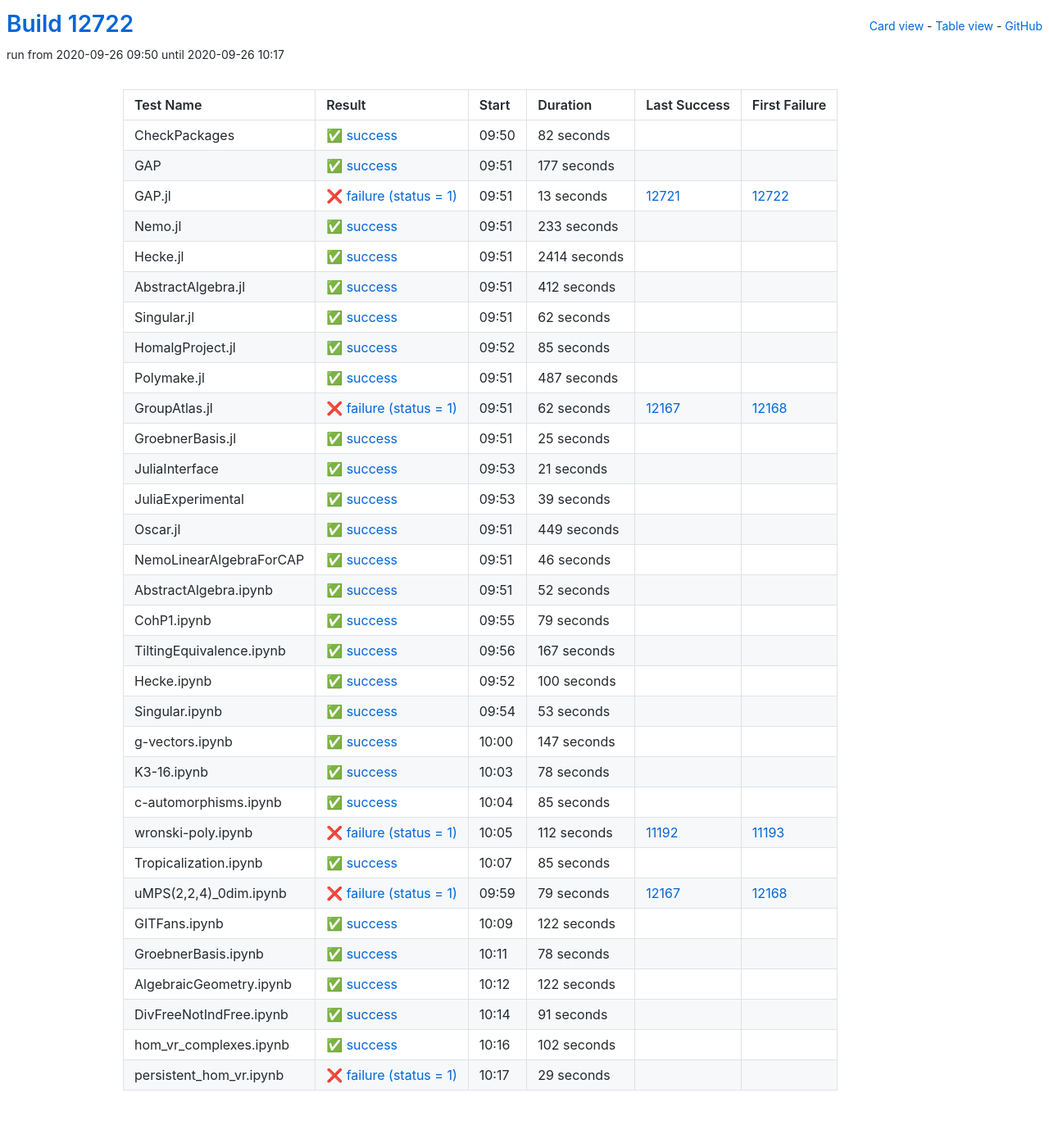
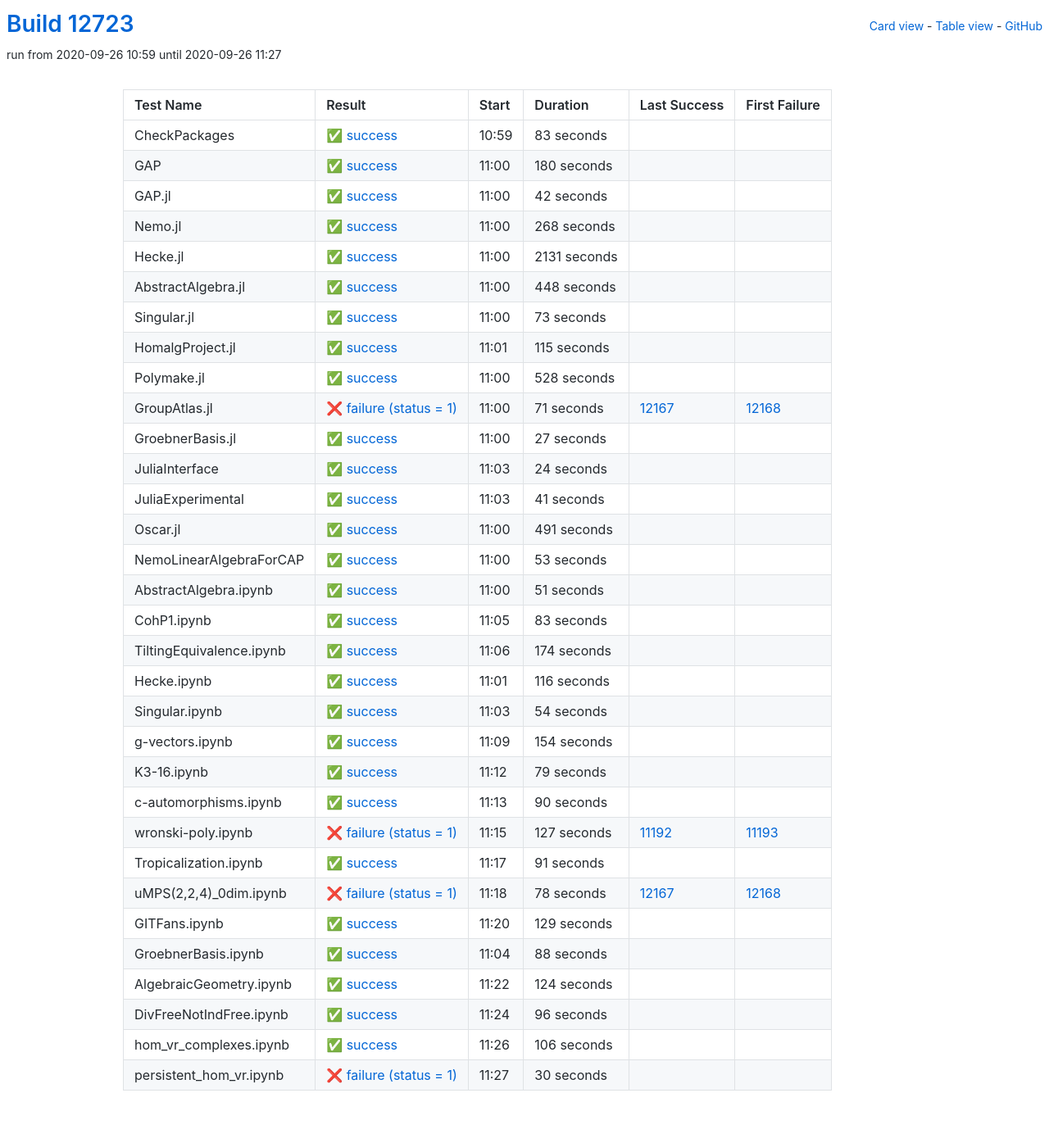
Before and after one commit to oscar-system/oscar-ci-status, a Jekyll site: the page built from table.html, in a window 1280 px wide. Shown: the whole page at 82% size. Built offline with Jekyll 4.4.1, drawn with Linux system fonts in a browser that asks for light colours.

Commit message:
Build #12723

```diff
--- a/_data/ci.yml
+++ b/_data/ci.yml
@@ -1,6 +1,6 @@
 ---
-build: 12722
-build_url: https://oscarci.mathematik.uni-kl.de/job/oscar/12722/
+build: 12723
+build_url: https://oscarci.mathematik.uni-kl.de/job/oscar/12723/
 job: oscar
 organization: oscar-system
 repo: oscar-ci-status
@@ -8,200 +8,260 @@
 tests:
 - name: CheckPackages
   id: checkpackages
-  log: https://oscarci.mathematik.uni-kl.de/job/oscar/12722/artifact/logs/build-12722/CheckPackages.log
-  start: 2020-09-26 09:50
+  log: https://oscarci.mathematik.uni-kl.de/job/oscar/12723/artifact/logs/build-12723/CheckPackages.log
+  start: 2020-09-26 10:59
   success: true
   exitcode: 0
   status: success
-  duration: 82
+  duration: 83
   last_success: false
   last_success_url:
   first_failure: false
   first_failure_url:
 - name: GAP
   id: gap
-  log: https://oscarci.mathematik.uni-kl.de/job/oscar/12722/artifact/logs/build-12722/GAP.log
-  start: 2020-09-26 09:51
+  log: https://oscarci.mathematik.uni-kl.de/job/oscar/12723/artifact/logs/build-12723/GAP.log
+  start: 2020-09-26 11:00
   success: true
   exitcode: 0
   status: success
-  duration: 177
+  duration: 180
   last_success: false
   last_success_url:
   first_failure: false
   first_failure_url:
 - name: GAP.jl
   id: gap-jl
-  log: https://oscarci.mathematik.uni-kl.de/job/oscar/12722/artifact/logs/build-12722/GAP.jl.log
-  start: 2020-09-26 09:51
-  success: false
-  exitcode: 1
-  status: failure
-  duration: 13
-  last_success: 12721
-  last_success_url: https://oscarci.mathematik.uni-kl.de/job/oscar/12721/
-  first_failure: 12722
-  first_failure_url: https://oscarci.mathematik.uni-kl.de/job/oscar/12722/
-- name: Nemo.jl
-  id: nemo-jl
-  log: https://oscarci.mathematik.uni-kl.de/job/oscar/12722/artifact/logs/build-12722/Nemo.jl.log
-  start: 2020-09-26 09:51
+  log: https://oscarci.mathematik.uni-kl.de/job/oscar/12723/artifact/logs/build-12723/GAP.jl.log
+  start: 2020-09-26 11:00
   success: true
   exitcode: 0
   status: success
-  duration: 233
+  duration: 42
+  last_success: false
+  last_success_url:
+  first_failure: false
+  first_failure_url:
+- name: Nemo.jl
+  id: nemo-jl
+  log: https://oscarci.mathematik.uni-kl.de/job/oscar/12723/artifact/logs/build-12723/Nemo.jl.log
+  start: 2020-09-26 11:00
+  success: true
+  exitcode: 0
+  status: success
+  duration: 268
   last_success: false
   last_success_url:
   first_failure: false
   first_failure_url:
 - name: Hecke.jl
   id: hecke-jl
-  log: https://oscarci.mathematik.uni-kl.de/job/oscar/12722/artifact/logs/build-12722/Hecke.jl.log
-  start: 2020-09-26 09:51
+  log: https://oscarci.mathematik.uni-kl.de/job/oscar/12723/artifact/logs/build-12723/Hecke.jl.log
+  start: 2020-09-26 11:00
   success: true
   exitcode: 0
   status: success
-  duration: 2414
+  duration: 2131
   last_success: false
   last_success_url:
   first_failure: false
   first_failure_url:
 - name: AbstractAlgebra.jl
   id: abstractalgebra-jl
-  log: https://oscarci.mathematik.uni-kl.de/job/oscar/12722/artifact/logs/build-12722/AbstractAlgebra.jl.log
-  start: 2020-09-26 09:51
+  log: https://oscarci.mathematik.uni-kl.de/job/oscar/12723/artifact/logs/build-12723/AbstractAlgebra.jl.log
+  start: 2020-09-26 11:00
   success: true
   exitcode: 0
   status: success
-  duration: 412
+  duration: 448
   last_success: false
   last_success_url:
   first_failure: false
   first_failure_url:
 - name: Singular.jl
   id: singular-jl
-  log: https://oscarci.mathematik.uni-kl.de/job/oscar/12722/artifact/logs/build-12722/Singular.jl.log
-  start: 2020-09-26 09:51
+  log: https://oscarci.mathematik.uni-kl.de/job/oscar/12723/artifact/logs/build-12723/Singular.jl.log
+  start: 2020-09-26 11:00
   success: true
   exitcode: 0
   status: success
-  duration: 62
+  duration: 73
   last_success: false
   last_success_url:
   first_failure: false
   first_failure_url:
 - name: HomalgProject.jl
   id: homalgproject-jl
-  log: https://oscarci.mathematik.uni-kl.de/job/oscar/12722/artifact/logs/build-12722/HomalgProject.jl.log
-  start: 2020-09-26 09:52
+  log: https://oscarci.mathematik.uni-kl.de/job/oscar/12723/artifact/logs/build-12723/HomalgProject.jl.log
+  start: 2020-09-26 11:01
   success: true
   exitcode: 0
   status: success
-  duration: 85
+  duration: 115
   last_success: false
   last_success_url:
   first_failure: false
   first_failure_url:
 - name: Polymake.jl
   id: polymake-jl
-  log: https://oscarci.mathematik.uni-kl.de/job/oscar/12722/artifact/logs/build-12722/Polymake.jl.log
-  start: 2020-09-26 09:51
+  log: https://oscarci.mathematik.uni-kl.de/job/oscar/12723/artifact/logs/build-12723/Polymake.jl.log
+  start: 2020-09-26 11:00
   success: true
   exitcode: 0
   status: success
-  duration: 487
+  duration: 528
   last_success: false
   last_success_url:
   first_failure: false
   first_failure_url:
 - name: GroupAtlas.jl
   id: groupatlas-jl
-  log: https://oscarci.mathematik.uni-kl.de/job/oscar/12722/artifact/logs/build-12722/GroupAtlas.jl.log
-  start: 2020-09-26 09:51
+  log: https://oscarci.mathematik.uni-kl.de/job/oscar/12723/artifact/logs/build-12723/GroupAtlas.jl.log
+  start: 2020-09-26 11:00
   success: false
   exitcode: 1
   status: failure
-  duration: 62
+  duration: 71
   last_success: 12167
   last_success_url: https://oscarci.mathematik.uni-kl.de/job/oscar/12167/
   first_failure: 12168
   first_failure_url: https://oscarci.mathematik.uni-kl.de/job/oscar/12168/
 - name: GroebnerBasis.jl
   id: groebnerbasis-jl
-  log: https://oscarci.mathematik.uni-kl.de/job/oscar/12722/artifact/logs/build-12722/GroebnerBasis.jl.log
-  start: 2020-09-26 09:51
+  log: https://oscarci.mathematik.uni-kl.de/job/oscar/12723/artifact/logs/build-12723/GroebnerBasis.jl.log
+  start: 2020-09-26 11:00
   success: true
   exitcode: 0
   status: success
-  duration: 25
+  duration: 27
   last_success: false
   last_success_url:
   first_failure: false
   first_failure_url:
 - name: JuliaInterface
   id: juliainterface
-  log: https://oscarci.mathematik.uni-kl.de/job/oscar/12722/artifact/logs/build-12722/JuliaInterface.log
-  start: 2020-09-26 09:53
+  log: https://oscarci.mathematik.uni-kl.de/job/oscar/12723/artifact/logs/build-12723/JuliaInterface.log
+  start: 2020-09-26 11:03
   success: true
   exitcode: 0
   status: success
-  duration: 21
+  duration: 24
   last_success: false
   last_success_url:
   first_failure: false
   first_failure_url:
 - name: JuliaExperimental
   id: juliaexperimental
-  log: https://oscarci.mathematik.uni-kl.de/job/oscar/12722/artifact/logs/build-12722/JuliaExperimental.log
-  start: 2020-09-26 09:53
+  log: https://oscarci.mathematik.uni-kl.de/job/oscar/12723/artifact/logs/build-12723/JuliaExperimental.log
+  start: 2020-09-26 11:03
   success: true
   exitcode: 0
   status: success
-  duration: 39
+  duration: 41
   last_success: false
   last_success_url:
   first_failure: false
   first_failure_url:
 - name: Oscar.jl
   id: oscar-jl
-  log: https://oscarci.mathematik.uni-kl.de/job/oscar/12722/artifact/logs/build-12722/Oscar.jl.log
-  start: 2020-09-26 09:51
+  log: https://oscarci.mathematik.uni-kl.de/job/oscar/12723/artifact/logs/build-12723/Oscar.jl.log
+  start: 2020-09-26 11:00
   success: true
   exitcode: 0
   status: success
-  duration: 449
+  duration: 491
   last_success: false
   last_success_url:
   first_failure: false
   first_failure_url:
 - name: NemoLinearAlgebraForCAP
   id: nemolinearalgebraforcap
-  log: https://oscarci.mathematik.uni-kl.de/job/oscar/12722/artifact/logs/build-12722/NemoLinearAlgebraForCAP.log
-  start: 2020-09-26 09:51
+  log: https://oscarci.mathematik.uni-kl.de/job/oscar/12723/artifact/logs/build-12723/NemoLinearAlgebraForCAP.log
+  start: 2020-09-26 11:00
   success: true
   exitcode: 0
   status: success
-  duration: 46
+  duration: 53
   last_success: false
   last_success_url:
   first_failure: false
   first_failure_url:
 - name: AbstractAlgebra.ipynb
   id: abstractalgebra-ipynb
-  log: https://oscarci.mathematik.uni-kl.de/job/oscar/12722/artifact/logs/build-12722/AbstractAlgebra.ipynb.log
-  start: 2020-09-26 09:51
+  log: https://oscarci.mathematik.uni-kl.de/job/oscar/12723/artifact/logs/build-12723/AbstractAlgebra.ipynb.log
+  start: 2020-09-26 11:00
   success: true
   exitcode: 0
   status: success
-  duration: 52
+  duration: 51
   last_success: false
   last_success_url:
   first_failure: false
   first_failure_url:
 - name: CohP1.ipynb
   id: cohp1-ipynb
-  log: https://oscarci.mathematik.uni-kl.de/job/oscar/12722/artifact/logs/build-12722/CohP1.ipynb.log
-  start: 2020-09-26 09:55
+  log: https://oscarci.mathematik.uni-kl.de/job/oscar/12723/artifact/logs/build-12723/CohP1.ipynb.log
+  start: 2020-09-26 11:05
+  success: true
+  exitcode: 0
+  status: success
+  duration: 83
+  last_success: false
+  last_success_url:
+  first_failure: false
+  first_failure_url:
+- name: TiltingEquivalence.ipynb
+  id: tiltingequivalence-ipynb
+  log: https://oscarci.mathematik.uni-kl.de/job/oscar/12723/artifact/logs/build-12723/TiltingEquivalence.ipynb.log
+  start: 2020-09-26 11:06
+  success: true
+  exitcode: 0
+  status: success
+  duration: 174
+  last_success: false
+  last_success_url:
+  first_failure: false
+  first_failure_url:
+- name: Hecke.ipynb
+  id: hecke-ipynb
+  log: https://oscarci.mathematik.uni-kl.de/job/oscar/12723/artifact/logs/build-12723/Hecke.ipynb.log
+  start: 2020-09-26 11:01
+  success: true
+  exitcode: 0
+  status: success
+  duration: 116
+  last_success: false
+  last_success_url:
+  first_failure: false
+  first_failure_url:
+- name: Singular.ipynb
+  id: singular-ipynb
+  log: https://oscarci.mathematik.uni-kl.de/job/oscar/12723/artifact/logs/build-12723/Singular.ipynb.log
+  start: 2020-09-26 11:03
+  success: true
+  exitcode: 0
+  status: success
+  duration: 54
+  last_success: false
+  last_success_url:
+  first_failure: false
+  first_failure_url:
+- name: g-vectors.ipynb
+  id: g-vectors-ipynb
+  log: https://oscarci.mathematik.uni-kl.de/job/oscar/12723/artifact/logs/build-12723/g-vectors.ipynb.log
+  start: 2020-09-26 11:09
+  success: true
+  exitcode: 0
+  status: success
+  duration: 154
+  last_success: false
+  last_success_url:
+  first_failure: false
+  first_failure_url:
+- name: K3-16.ipynb
+  id: k3-16-ipynb
+  log: https://oscarci.mathematik.uni-kl.de/job/oscar/12723/artifact/logs/build-12723/K3-16.ipynb.log
+  start: 2020-09-26 11:12
   success: true
   exitcode: 0
   status: success
@@ -210,154 +270,34 @@
   last_success_url:
   first_failure: false
   first_failure_url:
-- name: TiltingEquivalence.ipynb
-  id: tiltingequivalence-ipynb
-  log: https://oscarci.mathematik.uni-kl.de/job/oscar/12722/artifact/logs/build-12722/TiltingEquivalence.ipynb.log
-  start: 2020-09-26 09:56
+- name: c-automorphisms.ipynb
+  id: c-automorphisms-ipynb
+  log: https://oscarci.mathematik.uni-kl.de/job/oscar/12723/artifact/logs/build-12723/c-automorphisms.ipynb.log
+  start: 2020-09-26 11:13
   success: true
   exitcode: 0
   status: success
-  duration: 167
-  last_success: false
-  last_success_url:
-  first_failure: false
-  first_failure_url:
-- name: Hecke.ipynb
-  id: hecke-ipynb
-  log: https://oscarci.mathematik.uni-kl.de/job/oscar/12722/artifact/logs/build-12722/Hecke.ipynb.log
-  start: 2020-09-26 09:52
-  success: true
-  exitcode: 0
-  status: success
-  duration: 100
-  last_success: false
-  last_success_url:
-  first_failure: false
-  first_failure_url:
-- name: Singular.ipynb
-  id: singular-ipynb
-  log: https://oscarci.mathematik.uni-kl.de/job/oscar/12722/artifact/logs/build-12722/Singular.ipynb.log
-  start: 2020-09-26 09:54
-  success: true
-  exitcode: 0
-  status: success
-  duration: 53
-  last_success: false
-  last_success_url:
-  first_failure: false
-  first_failure_url:
-- name: g-vectors.ipynb
-  id: g-vectors-ipynb
-  log: https://oscarci.mathematik.uni-kl.de/job/oscar/12722/artifact/logs/build-12722/g-vectors.ipynb.log
-  start: 2020-09-26 10:00
-  success: true
-  exitcode: 0
-  status: success
-  duration: 147
-  last_success: false
-  last_success_url:
-  first_failure: false
-  first_failure_url:
-- name: K3-16.ipynb
-  id: k3-16-ipynb
-  log: https://oscarci.mathematik.uni-kl.de/job/oscar/12722/artifact/logs/build-12722/K3-16.ipynb.log
-  start: 2020-09-26 10:03
-  success: true
-  exitcode: 0
-  status: success
-  duration: 78
-  last_success: false
-  last_success_url:
-  first_failure: false
-  first_failure_url:
-- name: c-automorphisms.ipynb
-  id: c-automorphisms-ipynb
-  log: https://oscarci.mathematik.uni-kl.de/job/oscar/12722/artifact/logs/build-12722/c-automorphisms.ipynb.log
-  start: 2020-09-26 10:04
-  success: true
-  exitcode: 0
-  status: success
-  duration: 85
+  duration: 90
   last_success: false
   last_success_url:
   first_failure: false
   first_failure_url:
 - name: wronski-poly.ipynb
   id: wronski-poly-ipynb
-  log: https://oscarci.mathematik.uni-kl.de/job/oscar/12722/artifact/logs/build-12722/wronski-poly.ipynb.log
-  start: 2020-09-26 10:05
+  log: https://oscarci.mathematik.uni-kl.de/job/oscar/12723/artifact/logs/build-12723/wronski-poly.ipynb.log
+  start: 2020-09-26 11:15
   success: false
   exitcode: 1
   status: failure
-  duration: 112
+  duration: 127
   last_success: 11192
   last_success_url: https://oscarci.mathematik.uni-kl.de/job/oscar/11192/
   first_failure: 11193
   first_failure_url: https://oscarci.mathematik.uni-kl.de/job/oscar/11193/
 - name: Tropicalization.ipynb
   id: tropicalization-ipynb
-  log: https://oscarci.mathematik.uni-kl.de/job/oscar/12722/artifact/logs/build-12722/Tropicalization.ipynb.log
-  start: 2020-09-26 10:07
-  success: true
-  exitcode: 0
-  status: success
-  duration: 85
-  last_success: false
-  last_success_url:
-  first_failure: false
-  first_failure_url:
-- name: uMPS(2,2,4)_0dim.ipynb
-  id: umps-2-2-4-0dim-ipynb
-  log: https://oscarci.mathematik.uni-kl.de/job/oscar/12722/artifact/logs/build-12722/uMPS-2-2-4-_0dim.ipynb.log
-  start: 2020-09-26 09:59
-  success: false
-  exitcode: 1
-  status: failure
-  duration: 79
-  last_success: 12167
-  last_success_url: https://oscarci.mathematik.uni-kl.de/job/oscar/12167/
-  first_failure: 12168
-  first_failure_url: https://oscarci.mathematik.uni-kl.de/job/oscar/12168/
-- name: GITFans.ipynb
-  id: gitfans-ipynb
-  log: https://oscarci.mathematik.uni-kl.de/job/oscar/12722/artifact/logs/build-12722/GITFans.ipynb.log
-  start: 2020-09-26 10:09
-  success: true
-  exitcode: 0
-  status: success
-  duration: 122
-  last_success: false
-  last_success_url:
-  first_failure: false
-  first_failure_url:
-- name: GroebnerBasis.ipynb
-  id: groebnerbasis-ipynb
-  log: https://oscarci.mathematik.uni-kl.de/job/oscar/12722/artifact/logs/build-12722/GroebnerBasis.ipynb.log
-  start: 2020-09-26 10:11
-  success: true
-  exitcode: 0
-  status: success
-  duration: 78
-  last_success: false
-  last_success_url:
-  first_failure: false
-  first_failure_url:
-- name: AlgebraicGeometry.ipynb
-  id: algebraicgeometry-ipynb
-  log: https://oscarci.mathematik.uni-kl.de/job/oscar/12722/artifact/logs/build-12722/AlgebraicGeometry.ipynb.log
-  start: 2020-09-26 10:12
-  success: true
-  exitcode: 0
-  status: success
-  duration: 122
-  last_success: false
-  last_success_url:
-  first_failure: false
-  first_failure_url:
-- name: DivFreeNotIndFree.ipynb
-  id: divfreenotindfree-ipynb
-  log: https://oscarci.mathematik.uni-kl.de/job/oscar/12722/artifact/logs/build-12722/DivFreeNotIndFree.ipynb.log
-  start: 2020-09-26 10:14
+  log: https://oscarci.mathematik.uni-kl.de/job/oscar/12723/artifact/logs/build-12723/Tropicalization.ipynb.log
+  start: 2020-09-26 11:17
   success: true
   exitcode: 0
   status: success
@@ -366,26 +306,86 @@
   last_success_url:
   first_failure: false
   first_failure_url:
-- name: hom_vr_complexes.ipynb
-  id: hom-vr-complexes-ipynb
-  log: https://oscarci.mathematik.uni-kl.de/job/oscar/12722/artifact/logs/build-12722/hom_vr_complexes.ipynb.log
-  start: 2020-09-26 10:16
+- name: uMPS(2,2,4)_0dim.ipynb
+  id: umps-2-2-4-0dim-ipynb
+  log: https://oscarci.mathematik.uni-kl.de/job/oscar/12723/artifact/logs/build-12723/uMPS-2-2-4-_0dim.ipynb.log
+  start: 2020-09-26 11:18
+  success: false
+  exitcode: 1
+  status: failure
+  duration: 78
+  last_success: 12167
+  last_success_url: https://oscarci.mathematik.uni-kl.de/job/oscar/12167/
+  first_failure: 12168
+  first_failure_url: https://oscarci.mathematik.uni-kl.de/job/oscar/12168/
+- name: GITFans.ipynb
+  id: gitfans-ipynb
+  log: https://oscarci.mathematik.uni-kl.de/job/oscar/12723/artifact/logs/build-12723/GITFans.ipynb.log
+  start: 2020-09-26 11:20
   success: true
   exitcode: 0
   status: success
-  duration: 102
+  duration: 129
+  last_success: false
+  last_success_url:
+  first_failure: false
+  first_failure_url:
+- name: GroebnerBasis.ipynb
+  id: groebnerbasis-ipynb
+  log: https://oscarci.mathematik.uni-kl.de/job/oscar/12723/artifact/logs/build-12723/GroebnerBasis.ipynb.log
+  start: 2020-09-26 11:04
+  success: true
+  exitcode: 0
+  status: success
+  duration: 88
+  last_success: false
+  last_success_url:
+  first_failure: false
+  first_failure_url:
+- name: AlgebraicGeometry.ipynb
+  id: algebraicgeometry-ipynb
+  log: https://oscarci.mathematik.uni-kl.de/job/oscar/12723/artifact/logs/build-12723/AlgebraicGeometry.ipynb.log
+  start: 2020-09-26 11:22
+  success: true
+  exitcode: 0
+  status: success
+  duration: 124
+  last_success: false
+  last_success_url:
+  first_failure: false
+  first_failure_url:
+- name: DivFreeNotIndFree.ipynb
+  id: divfreenotindfree-ipynb
+  log: https://oscarci.mathematik.uni-kl.de/job/oscar/12723/artifact/logs/build-12723/DivFreeNotIndFree.ipynb.log
+  start: 2020-09-26 11:24
+  success: true
+  exitcode: 0
+  status: success
+  duration: 96
+  last_success: false
+  last_success_url:
+  first_failure: false
+  first_failure_url:
+- name: hom_vr_complexes.ipynb
+  id: hom-vr-complexes-ipynb
+  log: https://oscarci.mathematik.uni-kl.de/job/oscar/12723/artifact/logs/build-12723/hom_vr_complexes.ipynb.log
+  start: 2020-09-26 11:26
+  success: true
+  exitcode: 0
+  status: success
+  duration: 106
   last_success: false
   last_success_url:
   first_failure: false
   first_failure_url:
 - name: persistent_hom_vr.ipynb
   id: persistent-hom-vr-ipynb
-  log: https://oscarci.mathematik.uni-kl.de/job/oscar/12722/artifact/logs/build-12722/persistent_hom_vr.ipynb.log
-  start: 2020-09-26 10:17
+  log: https://oscarci.mathematik.uni-kl.de/job/oscar/12723/artifact/logs/build-12723/persistent_hom_vr.ipynb.log
+  start: 2020-09-26 11:27
   success: false
   exitcode: 1
   status: failure
-  duration: 29
+  duration: 30
   last_success: false
   last_success_url:
   first_failure: false
```
Also changed, not shown: README.md.
